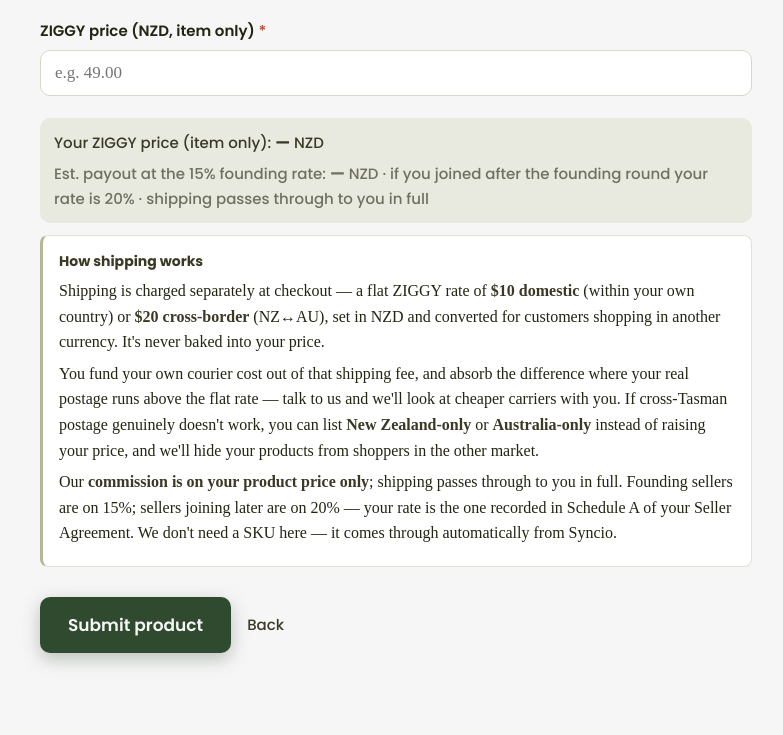
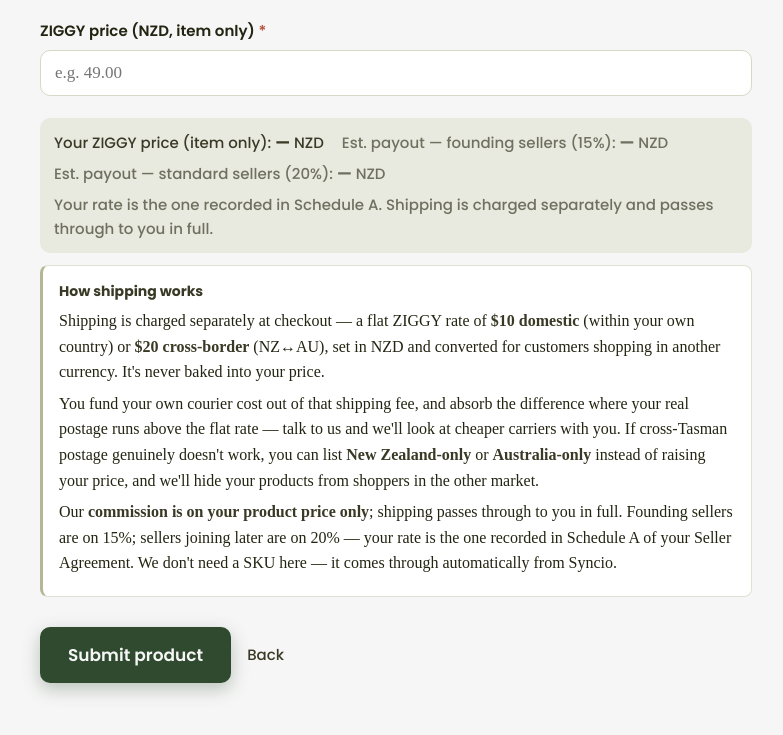
Before and after one commit to ziggysociety/ziggy-submissions, a website: page public/syncio-submission.html in a window 1280 px wide. Shown: the part 995-1730 px from the top of the page, without its empty margins (244-1027 px from the left). Drawn offline with Linux system fonts and the light colour scheme.

Commit message:
Update syncio-submission.html

```diff
--- a/public/syncio-submission.html
+++ b/public/syncio-submission.html
@@ -50,7 +50,9 @@
       </div>
       <div class="pricebox" id="priceBox" hidden>
         <span>Your ZIGGY price (item only): <strong id="zPrice">—</strong> NZD</span>
-        <span class="pnote">Est. payout at the 15% founding rate: <strong id="zPayout">—</strong> NZD · if you joined after the founding round your rate is 20% · shipping passes through to you in full</span>
+        <span class="pnote">Est. payout — founding sellers (15%): <strong id="zPayout">—</strong> NZD</span>
+        <span class="pnote">Est. payout — standard sellers (20%): <strong id="zPayout20">—</strong> NZD</span>
+        <span class="pnote">Your rate is the one recorded in Schedule A. Shipping is charged separately and passes through to you in full.</span>
       </div>
 
       <div class="specguide">
```
